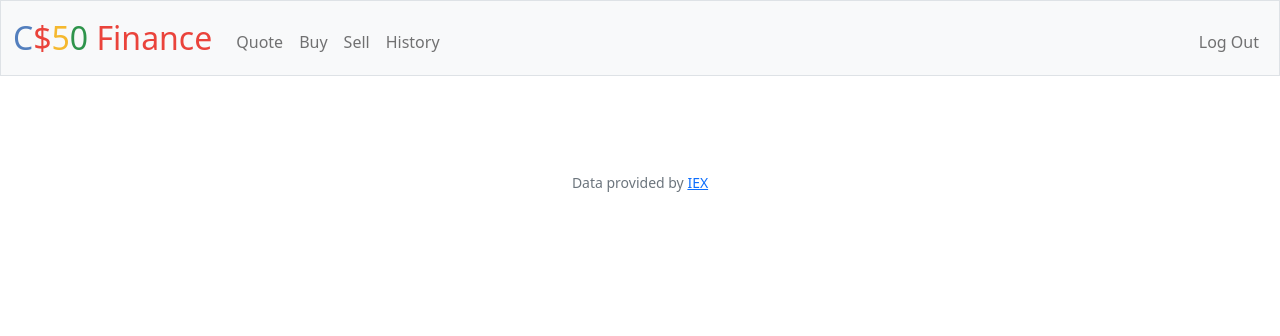
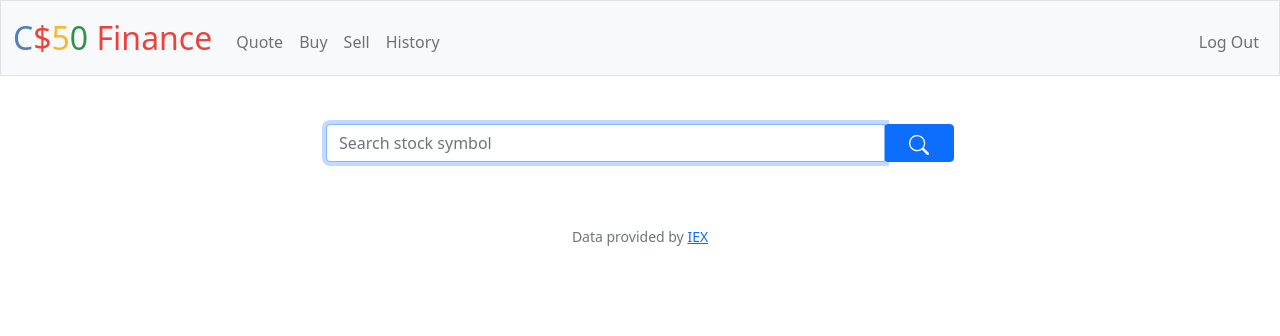
Before and after one commit to michael-hoang/cs50x, a Flask app: page /buy in a window 1280 px wide. Shown: the top 336 px of the page. Run offline with Flask 3, Linux system fonts and the light colour scheme; a user stored in the database is signed in; some libraries are stand-ins or nearby versions.

Commit message:
Add stock symbol search bar to buy.html

```diff
--- a/Week 9 - Flask/Problem Set 9/finance/app.py
+++ b/Week 9 - Flask/Problem Set 9/finance/app.py
@@ -111,7 +111,9 @@ def quote():
         symbol = request.form.get("symbol").upper()
         stock = lookup(symbol)
         if not stock:
-            return render_template("quoted.html", price="Make sure symbol is correct.", symbol="N/A")
+            return render_template(
+                "quoted.html", price="Make sure symbol is correct.", symbol="N/A"
+            )
         return render_template(
             "quoted.html",
             price=(usd(stock["price"]) + " per share"),
--- a/Week 9 - Flask/Problem Set 9/finance/templates/buy.html
+++ b/Week 9 - Flask/Problem Set 9/finance/templates/buy.html
@@ -5,4 +5,19 @@ Buy
 {% endblock %}
 
 {% block main %}
+<form action="/buy" method="post">
+  <div class="input-group mb-3 mx-auto w-50">
+    <input autocomplete="off" autofocus class="form-control" name="symbol" placeholder="Search stock symbol" required
+      type="text">
+    <div class="input-group-append">
+      <button class="btn btn-primary quote-search-btn" type="submit">
+        <svg xmlns="http://www.w3.org/2000/svg" width="20" height="20" fill="currentColor" class="bi bi-search"
+          viewBox="0 0 16 16">
+          <path
+            d="M11.742 10.344a6.5 6.5 0 1 0-1.397 1.398h-.001c.03.04.062.078.098.115l3.85 3.85a1 1 0 0 0 1.415-1.414l-3.85-3.85a1.007 1.007 0 0 0-.115-.1zM12 6.5a5.5 5.5 0 1 1-11 0 5.5 5.5 0 0 1 11 0z" />
+        </svg>
+      </button>
+    </div>
+  </div>
+</form>
 {% endblock %}
```
Also changed, not shown: 1 other file.
